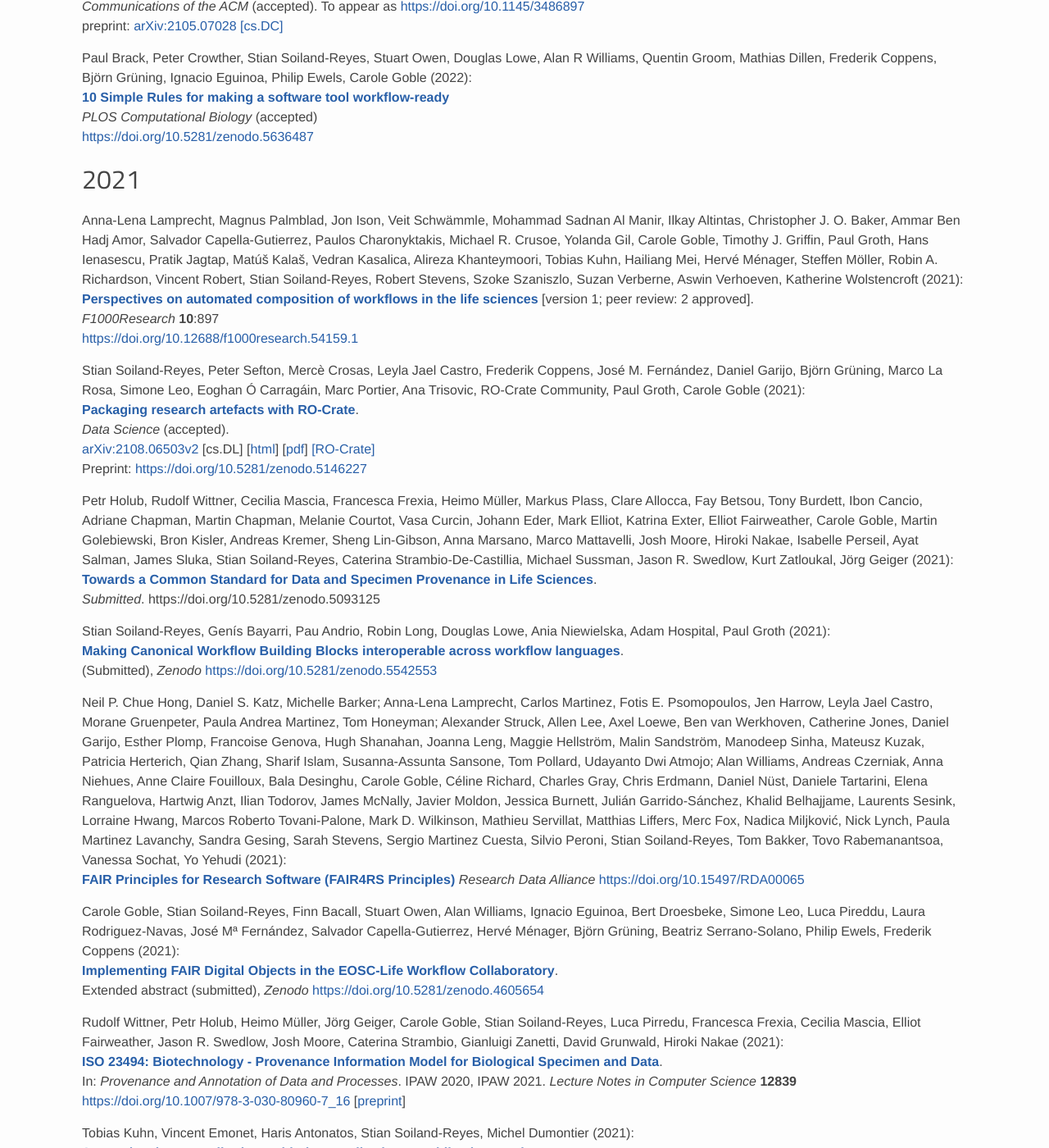
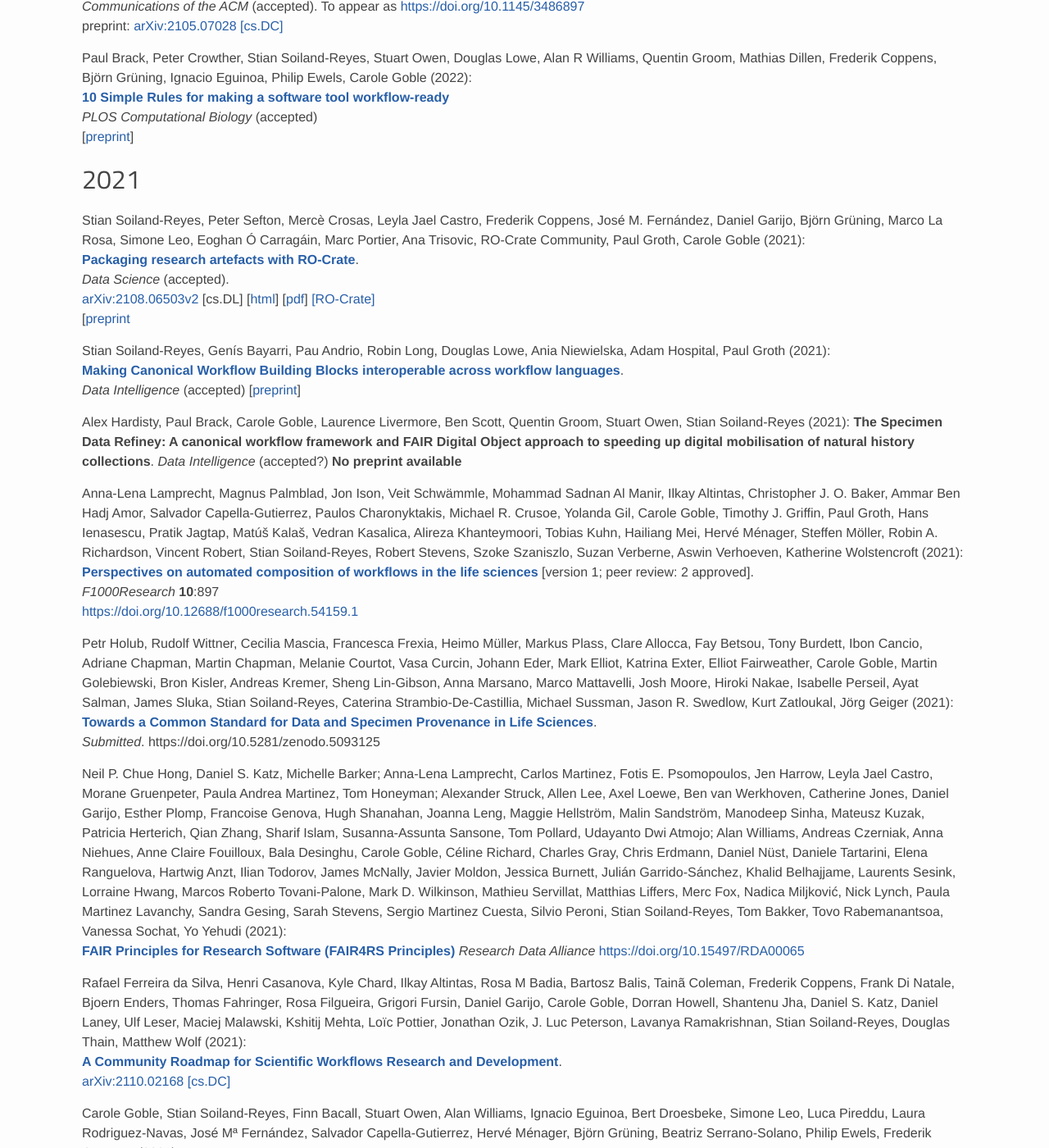
Before and after one commit to eScienceLab/eScienceLab.github.io, a Jekyll site: the page built from publications/index.md, in a window 1280 px wide and 1400 px high, scrolled down 610 px. Shown: the whole window at 82% size. Built offline with Jekyll 4.4.1, drawn with Linux system fonts in a browser that asks for light colours; comment, search, counter and statistics services are not loaded.

Commit message:
added workflowsRI paper

```diff
--- a/publications/index.md
+++ b/publications/index.md
@@ -50,9 +50,27 @@ preprint: [arXiv:2105.07028 [cs.DC]](https://arxiv.org/abs/2105.07028)
 Paul Brack, Peter Crowther, Stian Soiland-Reyes, Stuart Owen, Douglas Lowe, Alan R Williams, Quentin Groom, Mathias Dillen, Frederik Coppens, Björn Grüning, Ignacio Eguinoa, Philip Ewels, Carole Goble (2022):
 [**10 Simple Rules for making a software tool workflow-ready**](https://zenodo.org/record/5636487/preview/10_simple_rules_for_making_a_software_tool_workflow-ready--PREPRINT.pdf)
 _PLOS Computational Biology_ (accepted)
-<https://doi.org/10.5281/zenodo.5636487>
+[[preprint](https://doi.org/10.5281/zenodo.5636487)]
 
 ## 2021
+
+Stian Soiland-Reyes, Peter Sefton, Mercè Crosas, Leyla Jael Castro, Frederik Coppens, José M. Fernández, Daniel Garijo, Björn Grüning, Marco La Rosa, Simone Leo, Eoghan Ó Carragáin, Marc Portier, Ana Trisovic, RO-Crate Community, Paul Groth, Carole Goble (2021):
+[**Packaging research artefacts with RO-Crate**](https://www.researchobject.org/2021-packaging-research-artefacts-with-ro-crate/manuscript.html).
+_Data Science_ (accepted).
+[arXiv:2108.06503v2](https://arxiv.org/abs/arXiv:2108.06503v2) [cs.DL]
+[[html](https://www.researchobject.org/2021-packaging-research-artefacts-with-ro-crate/manuscript.html)]
+[[pdf](https://www.researchobject.org/2021-packaging-research-artefacts-with-ro-crate/manuscript.pdf)]
+[[RO-Crate]](https://w3id.org/ro/doi/10.5281/zenodo.5146227)
+[[preprint](https://doi.org/10.5281/zenodo.5146227)
+
+Stian Soiland-Reyes, Genís Bayarri, Pau Andrio, Robin Long, Douglas Lowe, Ania Niewielska, Adam Hospital, Paul Groth (2021):
+[**Making Canonical Workflow Building Blocks interoperable across workflow languages**](https://doi.org/10.5281/zenodo.5542553).
+_Data Intelligence_ (accepted)
+[[preprint](https://doi.org/10.5281/zenodo.5727730)]
+
+Alex Hardisty, Paul Brack, Carole Goble, Laurence Livermore, Ben Scott, Quentin Groom, Stuart Owen, Stian Soiland-Reyes (2021):
+**The Specimen Data Refiney: A canonical workflow framework and FAIR Digital Object approach to speeding up digital mobilisation of natural history collections**.
+_Data Intelligence_ (accepted?)  **No preprint available**
 
 Anna-Lena Lamprecht, Magnus Palmblad, Jon Ison, Veit Schwämmle,
 Mohammad Sadnan Al Manir, Ilkay Altintas, Christopher J. O. Baker, Ammar Ben Hadj Amor, Salvador Capella-Gutierrez,
@@ -67,28 +85,19 @@ Suzan Verberne, Aswin Verhoeven, Katherine Wolstencroft (2021):
 _F1000Research_ **10**:897
 <https://doi.org/10.12688/f1000research.54159.1>
 
-Stian Soiland-Reyes, Peter Sefton, Mercè Crosas, Leyla Jael Castro, Frederik Coppens, José M. Fernández, Daniel Garijo, Björn Grüning, Marco La Rosa, Simone Leo, Eoghan Ó Carragáin, Marc Portier, Ana Trisovic, RO-Crate Community, Paul Groth, Carole Goble (2021):
-[**Packaging research artefacts with RO-Crate**](https://www.researchobject.org/2021-packaging-research-artefacts-with-ro-crate/manuscript.html).
-_Data Science_ (accepted).
-[arXiv:2108.06503v2](https://arxiv.org/abs/arXiv:2108.06503v2) [cs.DL]
-[[html](https://www.researchobject.org/2021-packaging-research-artefacts-with-ro-crate/manuscript.html)]
-[[pdf](https://www.researchobject.org/2021-packaging-research-artefacts-with-ro-crate/manuscript.pdf)]
-[[RO-Crate]](https://w3id.org/ro/doi/10.5281/zenodo.5146227)
-Preprint: <https://doi.org/10.5281/zenodo.5146227>
-
 Petr Holub, Rudolf Wittner, Cecilia Mascia, Francesca Frexia, Heimo Müller, Markus Plass, Clare Allocca, Fay Betsou, Tony Burdett, Ibon Cancio, Adriane Chapman, Martin Chapman, Melanie Courtot, Vasa Curcin, Johann Eder, Mark Elliot, Katrina Exter, Elliot Fairweather, Carole Goble, Martin Golebiewski, Bron Kisler, Andreas Kremer, Sheng Lin-Gibson, Anna Marsano, Marco Mattavelli, Josh Moore, Hiroki Nakae, Isabelle Perseil, Ayat Salman, James Sluka, Stian Soiland-Reyes, Caterina Strambio-De-Castillia, Michael Sussman, Jason R. Swedlow, Kurt Zatloukal, Jörg Geiger (2021):
 [**Towards a Common Standard for Data and Specimen Provenance in Life Sciences**](https://doi.org/10.5281/zenodo.5093125).
 _Submitted_. https://doi.org/10.5281/zenodo.5093125
-
-Stian Soiland-Reyes, Genís Bayarri, Pau Andrio, Robin Long, Douglas Lowe, Ania Niewielska, Adam Hospital, Paul Groth (2021):
-[**Making Canonical Workflow Building Blocks interoperable across workflow languages**](https://doi.org/10.5281/zenodo.5542553).
-(Submitted), _Zenodo_
-<https://doi.org/10.5281/zenodo.5542553>
 
 Neil P. Chue Hong, Daniel S. Katz, Michelle Barker; Anna-Lena Lamprecht, Carlos Martinez, Fotis E. Psomopoulos, Jen Harrow, Leyla Jael Castro, Morane Gruenpeter, Paula Andrea Martinez, Tom Honeyman; Alexander Struck, Allen Lee, Axel Loewe, Ben van Werkhoven, Catherine Jones, Daniel Garijo, Esther Plomp, Francoise Genova, Hugh Shanahan, Joanna Leng, Maggie Hellström, Malin Sandström, Manodeep Sinha, Mateusz Kuzak, Patricia Herterich, Qian Zhang, Sharif Islam, Susanna-Assunta Sansone, Tom Pollard, Udayanto Dwi Atmojo; Alan Williams, Andreas Czerniak, Anna Niehues, Anne Claire Fouilloux, Bala Desinghu, Carole Goble, Céline Richard, Charles Gray, Chris Erdmann, Daniel Nüst, Daniele Tartarini, Elena Ranguelova, Hartwig Anzt, Ilian Todorov, James McNally, Javier Moldon, Jessica Burnett, Julián Garrido-Sánchez, Khalid Belhajjame, Laurents Sesink, Lorraine Hwang, Marcos Roberto Tovani-Palone, Mark D. Wilkinson, Mathieu Servillat, Matthias Liffers, Merc Fox, Nadica Miljković, Nick Lynch, Paula Martinez Lavanchy, Sandra Gesing, Sarah Stevens, Sergio Martinez Cuesta, Silvio Peroni, Stian Soiland-Reyes, Tom Bakker, Tovo Rabemanantsoa, Vanessa Sochat, Yo Yehudi (2021):
 [**FAIR Principles for Research Software (FAIR4RS Principles)**](https://www.rd-alliance.org/system/files/FAIR4RS_Principles_v0.3_RDA-RFC.pdf)
 _Research Data Alliance_
 <https://doi.org/10.15497/RDA00065>
+
+Rafael Ferreira da Silva, Henri Casanova, Kyle Chard, Ilkay Altintas, Rosa M Badia, Bartosz Balis, Tainã Coleman, Frederik Coppens, Frank Di Natale, Bjoern Enders, Thomas Fahringer, Rosa Filgueira, Grigori Fursin, Daniel Garijo, Carole Goble, Dorran Howell, Shantenu Jha, Daniel S. Katz, Daniel Laney, Ulf Leser, Maciej Malawski, Kshitij Mehta, Loïc Pottier, Jonathan Ozik, J. Luc Peterson, Lavanya Ramakrishnan, Stian Soiland-Reyes, Douglas Thain, Matthew Wolf (2021):
+[**A Community Roadmap for Scientific Workflows Research and Development**](https://arxiv.org/pdf/2110.02168).
+[arXiv:2110.02168 [cs.DC]](https://arxiv.org/abs/2110.02168)
+
 
 Carole Goble, Stian Soiland-Reyes, Finn Bacall, Stuart Owen, Alan Williams, Ignacio Eguinoa, Bert Droesbeke, Simone Leo, Luca Pireddu, Laura Rodriguez-Navas, José Mª Fernández, Salvador Capella-Gutierrez, Hervé Ménager, Björn Grüning, Beatriz Serrano-Solano, Philip Ewels, Frederik Coppens (2021):
 [**Implementing FAIR Digital Objects in the EOSC-Life Workflow Collaboratory**](https://doi.org/10.5281/zenodo.4605654).
```
